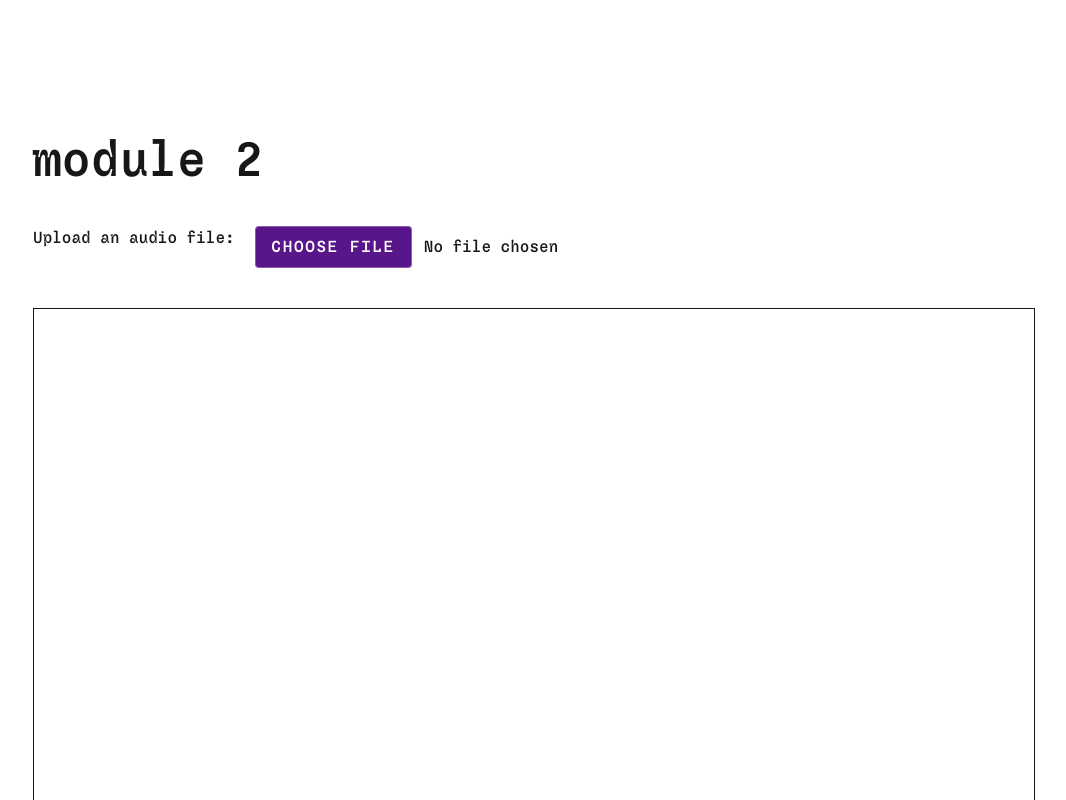
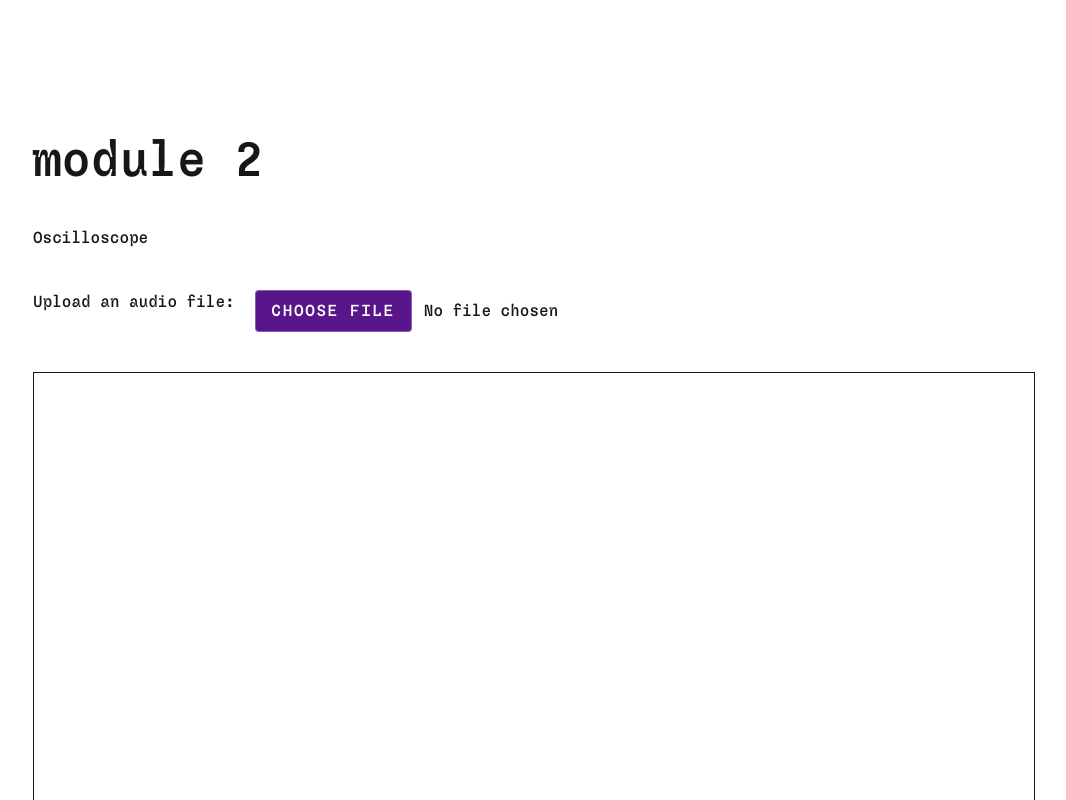
Before and after one commit to jefftbyrd/pEEp, a Next.js app: page / in a window 1280 px wide. Shown: the part 1160-1960 px from the top of the page, without its empty margins (106-1172 px from the left). Built offline with nearby package versions, Linux system fonts and the light colour scheme.

Commit message:
update module 2

```diff
--- a/app/components/Module2.jsx
+++ b/app/components/Module2.jsx
@@ -24,45 +24,53 @@ export default function Module2() {
   };
 
   const visualizeData = () => {
-    animationController = window.requestAnimationFrame(visualizeData); // invoke the function provided by the browser—requestAnimationFrame to inform it that we want to perform an animation. Feed it visualizeData as a parameter.
-    //  returns the id used internally to identify the visualizeData function in its list of callbacks. This is what we store in the animationController variable we created earlier
+    // const dataArray = new Uint8Array(bufferLength);
+
+    animationController = window.requestAnimationFrame(visualizeData);
 
     if (audioRef.current.paused) {
       // check if the audio file is still playing
       return cancelAnimationFrame(animationController); // if not, call the cancelAnimationFrame function and pass the id of the visualizeData function
     }
-    const songData = new Uint8Array(140); // create a typed array of size 140 and store it in a variable called songData. Each entry in this array is an unsigned integer having a max size of 8 bits (1 byte). We use 140 for the size of our Uint8 array because we only need 140 data points from our audio file in our app.
-    analyzer.current.getByteFrequencyData(songData); //  to fill our typed array with the audio data on the analyzer node, we invoke one of its methods—getByteFrequencyData, and pass the typed array to it as its parameter. Internally based on the playback state of the audio file, getByteFrequency extracts frequency domain data from the audio file’s time domain data, a process known as Fast Fourier transform. Based on this, it fills our typed array with only 140 data points from the extracted audio data.
+    analyzer.current.fftSize = 2048;
+    const bufferLength = analyzer.current.frequencyBinCount;
+    const songData = new Uint8Array(bufferLength);
+    analyzer.current.getByteTimeDomainData(songData);
     const bar_width = 3; // the width of each rectangle
-    let start = 0; // start variable represents the x-coordinate on the canvas which will be computed to draw a single rectangle
+    let start = 0;
     const ctx = canvasRef.current.getContext('2d'); // prepare our canvas context for 2d rendering
-    ctx.clearRect(0, 0, canvasRef.current.width, canvasRef.current.height); // using the clearRect() method, we clear the contents of the canvas to get rid of previous visuals
-    for (let i = 0; i < songData.length; i++) {
-      start = i * 8; // compute the x-coordinate where we want to draw the rectangle and store it in the start variable
-      const scaledHeight = (songData[i] / 255) * canvasRef.current.height; // getByteFrequencyData() returns values in the range 0-255. Scale the data to fit the canvas height. Dividing by 255 normalizes it to 0-1. Multiplying by canvasHeight scales it to your canvas size.
-      let gradient = ctx.createLinearGradient(
-        // create a linear gradient that spans the entire canvas and store it in the gradient variable
-        0,
-        0,
-        canvasRef.current.width,
-        canvasRef.current.height,
-      );
-      gradient.addColorStop(0.2, '#2392f5'); // add three color stops to the gradient using the addColorStop method
-      gradient.addColorStop(0.5, '#fe0095');
-      gradient.addColorStop(1.0, 'purple');
-      ctx.fillStyle = gradient; // set the gradient as the fillStyle on the canvas context
-      ctx.fillRect(start, canvasRef.current.height, bar_width, -scaledHeight); // draw the rectangle on the screen
-      // PARAMETERS:
-      // The computed x coordinate to draw the rectangle.
-      // The y coordinate, which is the height of the canvas.
-      // The width of the rectangle, which is the bar_width we defined earlier.
-      // Use scaled height. Now the tallest bars will reach the full canvas height. The negative value draws upward from the bottom.
+    ctx.clearRect(0, 0, canvasRef.current.width, canvasRef.current.height);
+    ctx.fillStyle = 'rgb(200 200 200)';
+    ctx.fillRect(0, 0, canvasRef.current.width, canvasRef.current.height);
+    // Begin the path
+    ctx.lineWidth = 2;
+    ctx.strokeStyle = 'rgb(0 0 0)';
+    ctx.beginPath();
+    // Draw each point in the waveform
+    const sliceWidth = canvasRef.current.width / bufferLength;
+    let x = 0; // Initialize x variable
+    for (let i = 0; i < bufferLength; i++) {
+      const v = songData[i] / 128.0;
+      const y = v * (canvasRef.current.height / 2);
+
+      if (i === 0) {
+        ctx.moveTo(x, y);
+      } else {
+        ctx.lineTo(x, y);
+      }
+
+      x += sliceWidth;
     }
+    ctx.lineTo(canvasRef.current.width, canvasRef.current.height / 2);
+    ctx.stroke();
   };
 
   return (
-    <div className="w-fit mx-auto mt-30">
-      <h2 className="">module 2</h2>
+    <div className="w-full mt-30">
+      <div className="mb-10">
+        <h2 className="">module 2</h2>
+        <h3>Oscilloscope</h3>
+      </div>
       <div className="">
         <div className="flex gap-5">
           <label className="">Upload an audio file:</label>
@@ -83,9 +91,9 @@ export default function Module2() {
         )}
         <canvas
           ref={canvasRef}
-          width={1000}
-          height={700}
-          className="border-1 mt-10"
+          // width={1000}
+          // height={700}
+          className="border-1 mt-10 w-full aspect-3/2"
         />
       </div>
     </div>
```
